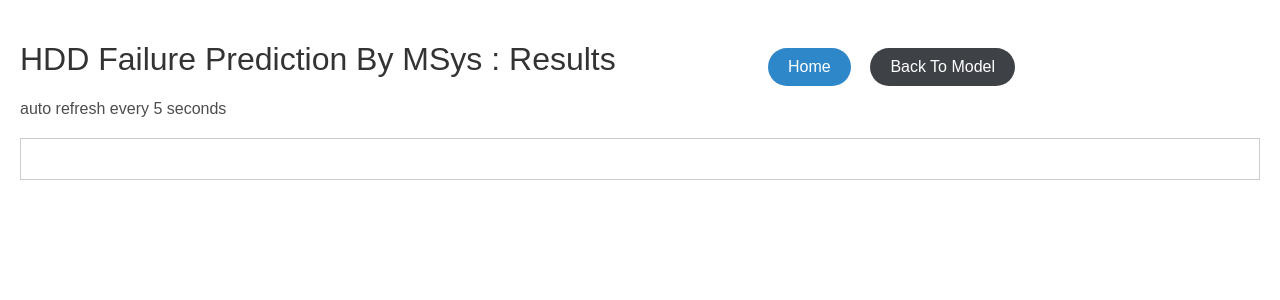
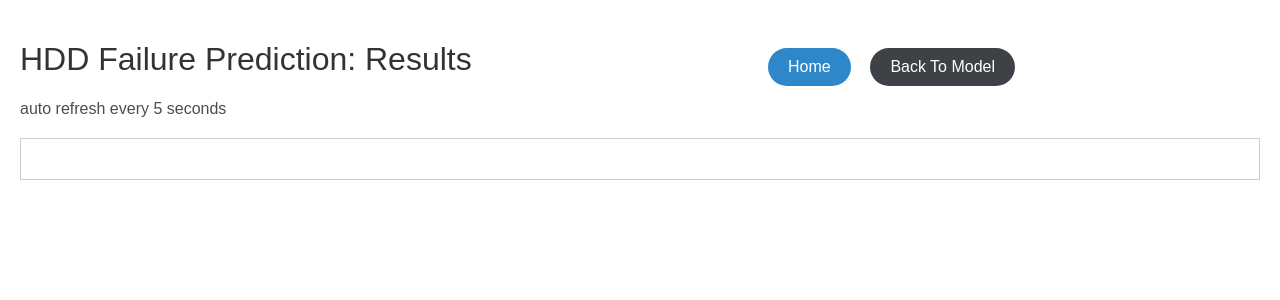
Before and after one commit to Hariharan-Paramasivam/HDD_setup, a Flask app: template templates/hdd_failure_prediction_result.html in a window 1280 px wide. Shown: the top 300 px of the page. Run offline with Flask 3, Linux system fonts and the light colour scheme; the template is opened without the code that fills it, so the values that code supplies are empty; some libraries are stand-ins or nearby versions.

Commit message:
Update hdd_failure_prediction_result.html

```diff
--- a/templates/hdd_failure_prediction_result.html
+++ b/templates/hdd_failure_prediction_result.html
@@ -120,7 +120,7 @@
   <a href="/" class="home-back">Home</a>
   <a href="/hdd_failure_prediction" class="Model-back">Back To Model</a>
 </p>
-    <h1>HDD Failure Prediction By MSys : Results</h1>
+    <h1>HDD Failure Prediction: Results</h1>
     <p>auto refresh every 5 seconds</p>
     <div id="data-table">
       <!-- The fetched data will be displayed here -->
```
